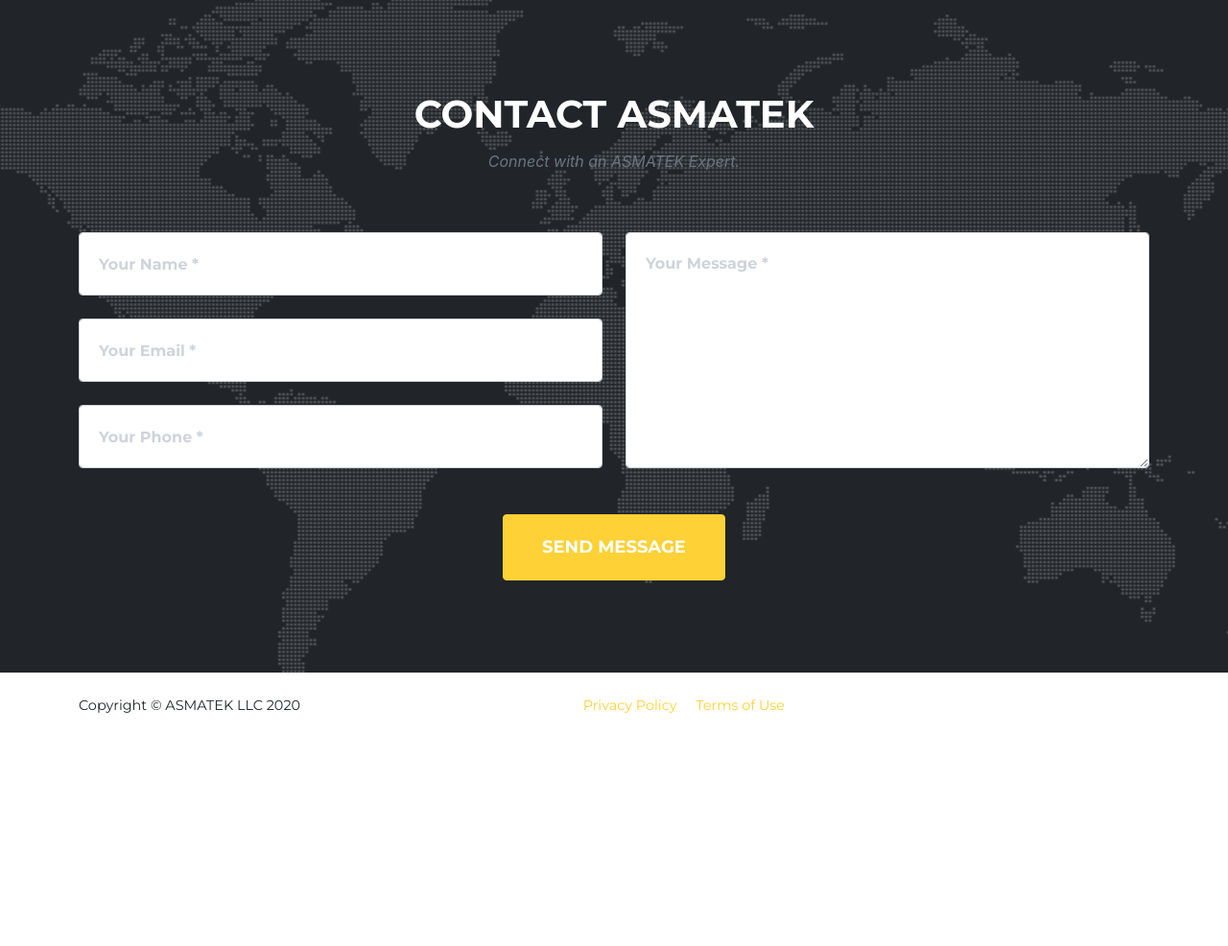
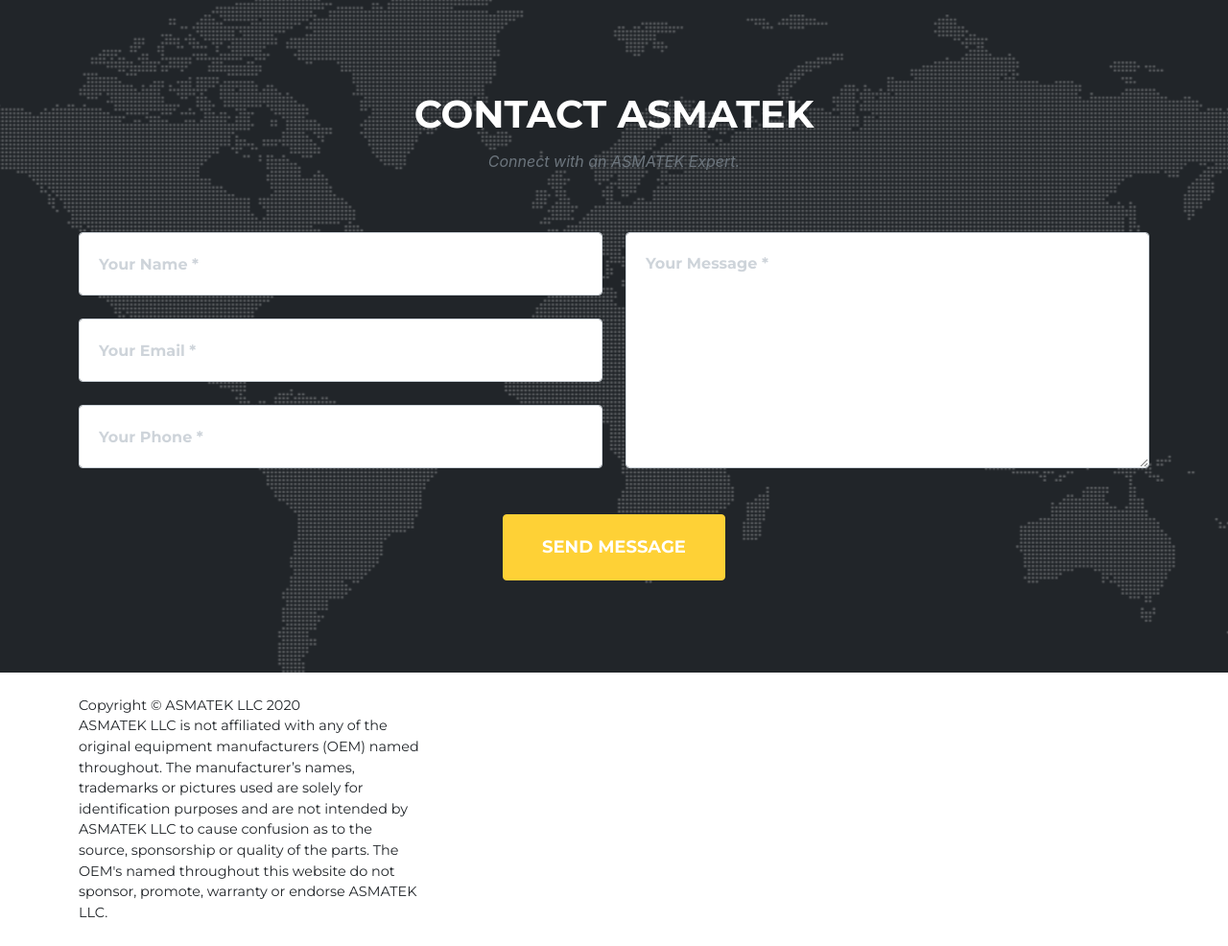
Before and after one commit to asmatek/asmatek_site, a Django app: page / in a window 1280 px wide. Shown: the part 3764-4750 px from the top of the page at 96% size. Before the commit the page ends 4507 px from the top, so only its background shows below. Run offline with Django 3.2, Linux system fonts and the light colour scheme; some libraries are stand-ins or nearby versions; some web fonts are replaced.

Commit message:
added the disclaimer

```diff
--- a/website/templates/website/index.html
+++ b/website/templates/website/index.html
@@ -342,15 +342,15 @@
         <footer class="footer py-4">
             <div class="container">
                 <div class="row align-items-center">
-                    <div class="col-lg-4 text-lg-left">Copyright © ASMATEK LLC 2020</div>
+                    <div class="col-lg-4 text-lg-left">Copyright © ASMATEK LLC 2020 <br> ASMATEK LLC is not affiliated with any of the original equipment manufacturers (OEM) named throughout. The manufacturer’s names, trademarks or pictures used are solely for identification purposes and are not intended by ASMATEK LLC to cause confusion as to the source, sponsorship or quality of the parts. The OEM's named throughout this website do not sponsor, promote, warranty or endorse ASMATEK LLC.</div>
                     <!--<div class="col-lg-4 my-3 my-lg-0">
                         <a class="btn btn-dark btn-social mx-2" href="#!"><i class="fab fa-twitter"></i></a>
                         <a class="btn btn-dark btn-social mx-2" href="#!"><i class="fab fa-facebook-f"></i></a>
                         <a class="btn btn-dark btn-social mx-2" href="#!"><i class="fab fa-linkedin-in"></i></a>
                     </div>-->
                     <div class="col-lg-4 text-lg-right">
-                        <a class="mr-3" href="#!">Privacy Policy</a>
-                        <a href="#!">Terms of Use</a>
+                        <a class="mr-3" href="#!"></a>
+                        <a href="#!"></a>
                     </div>
                 </div>
             </div>
```
